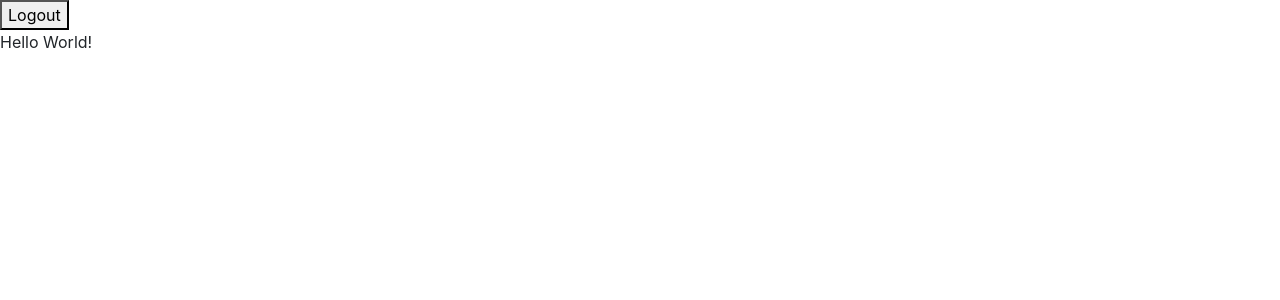
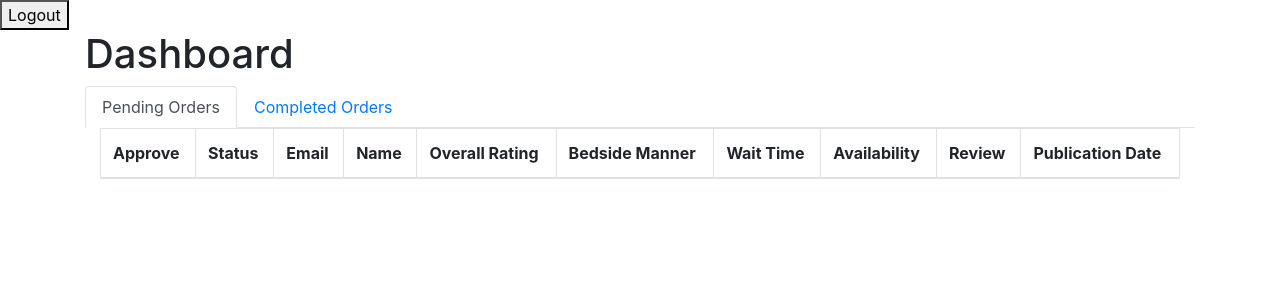
Before and after one commit to jkk24/gmf-media-group-online-form, a React (Create React App) app in the folder client/: page /dashboard in a window 1280 px wide. Shown: the top 300 px of the page. Built offline with nearby package versions, Linux system fonts and the light colour scheme; no server answers.

Commit message:
set up basic dashboard

```diff
--- /dev/null
+++ b/client/src/components/CompletedOrders.jsx
@@ -0,0 +1,27 @@
+import React from "react";
+import { Table, Container } from "react-bootstrap";
+
+const CompletedOrders = () => {
+  return (
+    <Container>
+      <Table striped bordered hover>
+        <thead>
+          <tr>
+            <th>Approve</th>
+            <th>Status</th>
+            <th>Email</th>
+            <th>Name</th>
+            <th>Overall Rating</th>
+            <th>Bedside Manner</th>
+            <th>Wait Time</th>
+            <th>Availability</th>
+            <th>Review</th>
+            <th>Publication Date</th>
+          </tr>
+        </thead>
+      </Table>
+    </Container>
+  );
+};
+
+export default CompletedOrders;
--- /dev/null
+++ b/client/src/components/PendingOrders.jsx
@@ -0,0 +1,27 @@
+import React from "react";
+import { Table, Container } from "react-bootstrap";
+
+const PendingOrders = () => {
+  return (
+    <Container>
+      <Table striped bordered hover>
+        <thead>
+          <tr>
+            <th>Approve</th>
+            <th>Status</th>
+            <th>Email</th>
+            <th>Name</th>
+            <th>Overall Rating</th>
+            <th>Bedside Manner</th>
+            <th>Wait Time</th>
+            <th>Availability</th>
+            <th>Review</th>
+            <th>Publication Date</th>
+          </tr>
+        </thead>
+      </Table>
+    </Container>
+  );
+};
+
+export default PendingOrders;
--- a/client/src/routes/Dashboard.js
+++ b/client/src/routes/Dashboard.js
@@ -1,7 +1,24 @@
 import React from "react";
+import { Tabs, Tab, Container } from "react-bootstrap";
+import PendingOrders from "../components/PendingOrders";
+import CompletedOrders from "../components/CompletedOrders";
 
 const Dashboard = () => {
-  return <div>Hello World!</div>;
+  return (
+    <Container>
+      <h1>Dashboard</h1>
+      <div>
+        <Tabs defaultActiveKey="pendingOrders" id="uncontrolled-tab">
+          <Tab eventKey="pendingOrders" title="Pending Orders">
+            <PendingOrders />
+          </Tab>
+          <Tab eventKey="completedOrders" title="Completed Orders">
+            <CompletedOrders />
+          </Tab>
+        </Tabs>
+      </div>
+    </Container>
+  );
 };
 
 export default Dashboard;
```
